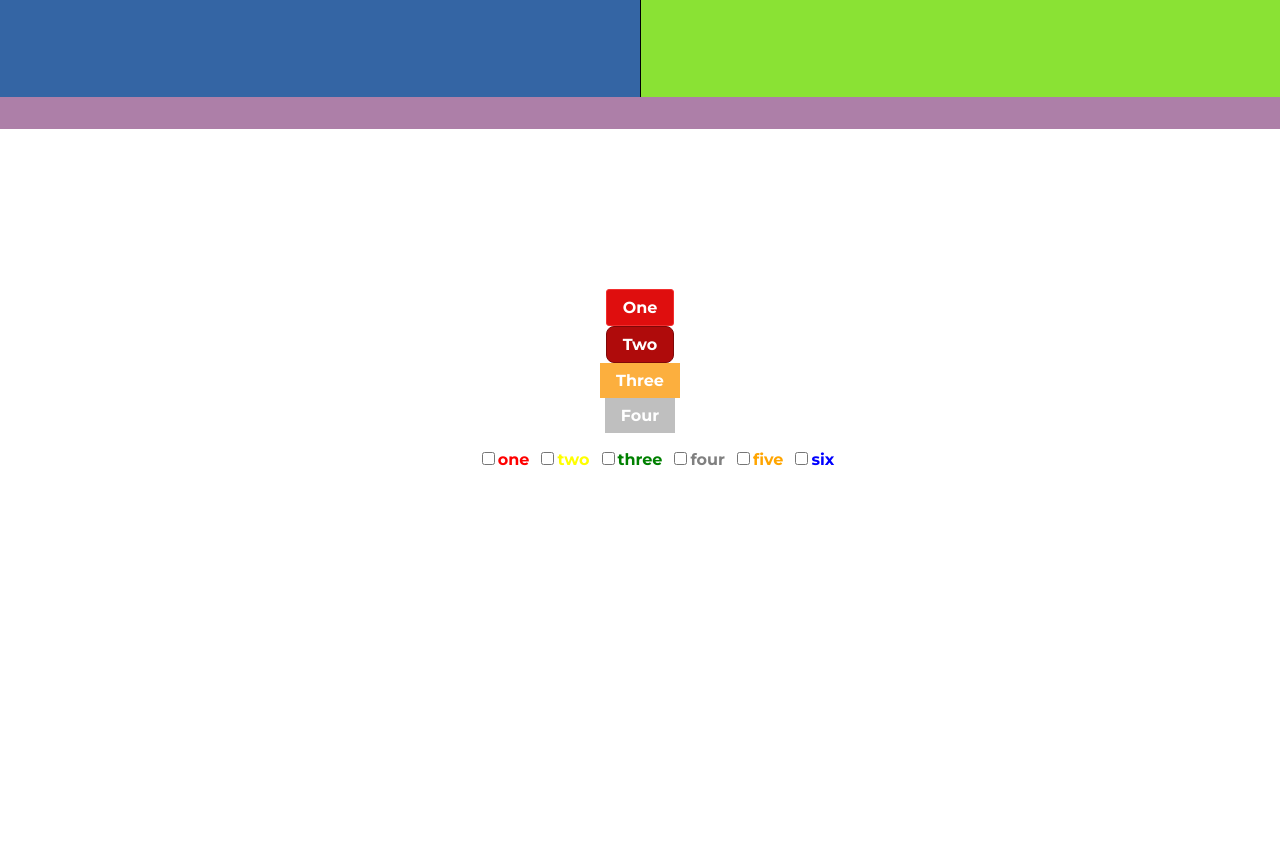
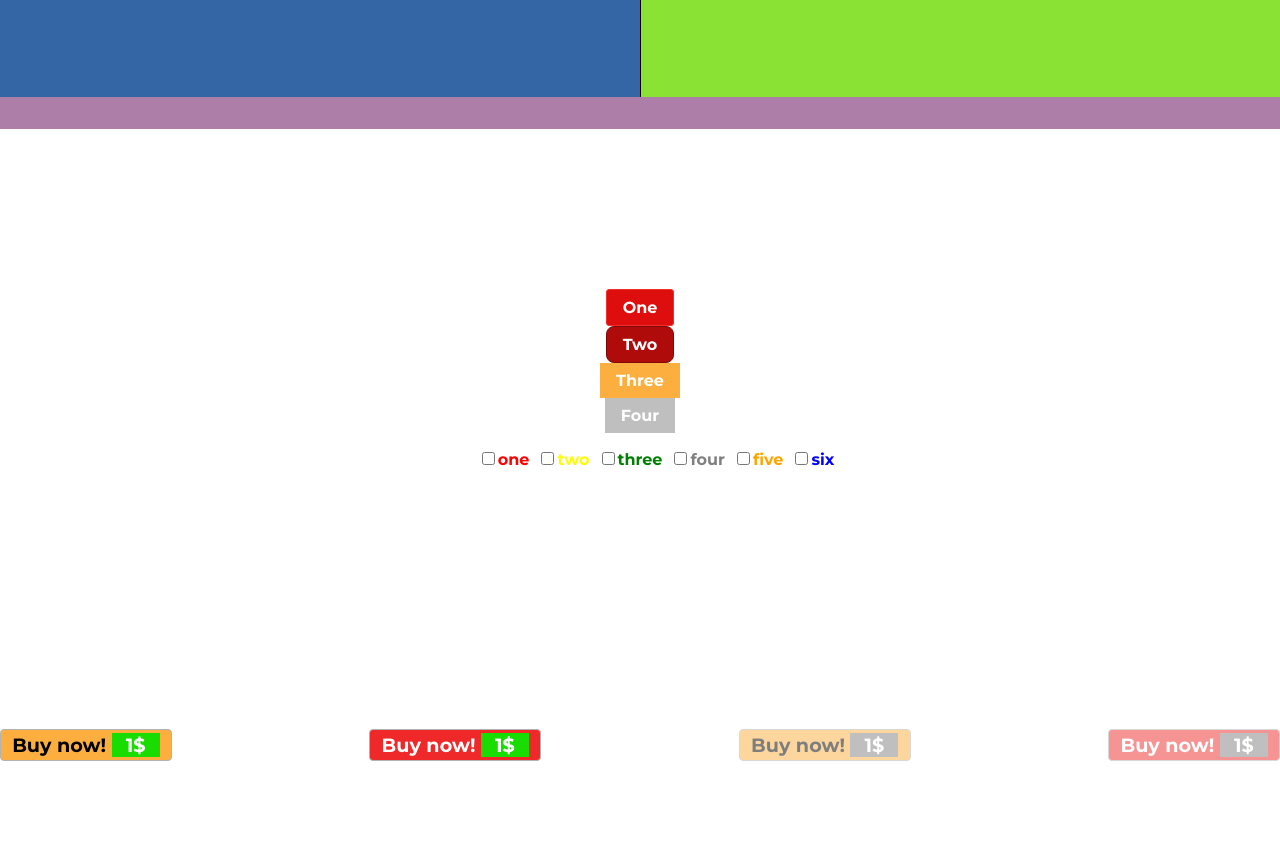
Before and after one commit to mrSerhi/try-sass-in-action, a plain HTML site: page index.html in a window 1280 px wide. Shown: the part 1414-2259 px from the top of the page. Before the commit the page ends 2059 px from the top, so only its background shows below. Drawn offline with Linux system fonts and the light colour scheme.

Commit message:
new example on primer with buttons us inheritens

```diff
--- a/index.html
+++ b/index.html
@@ -73,5 +73,24 @@
 			<li class="list-item list-item-blue"><input type="checkbox">six</li>
 		</ul>
 	</section>
+
+	<section class="button-block">
+		<button type="button" class="button-block__button button-block__button--secondary">
+			Buy now!
+			<span class="button-block__button-badg">1$</span>
+		</button>
+		<button type="button" class="button-block__button button-block__button--primary">
+			Buy now!
+			<span class="button-block__button-badg">1$</span>
+		</button>
+		<button type="button" class="button-block__button button-block__button--secondary" disabled>
+			Buy now!
+			<span class="button-block__button-badg">1$</span>
+		</button>
+		<button type="button" class="button-block__button button-block__button--primary" disabled>
+			Buy now!
+			<span class="button-block__button-badg">1$</span>
+		</button>
+	</section>
 </body>
 </html>
--- a/src/sass/_mixins.scss
+++ b/src/sass/_mixins.scss
@@ -22,7 +22,7 @@
 }
 
 // mixins for the flex-box property
-@mixin display_flex_box() {
+@mixin display_flex_box {
     display: -webkit-box;
     display: -moz-box;
     display: -ms-flexbox;
--- /dev/null
+++ b/src/sass/components/buttons.scss
@@ -0,0 +1,37 @@
+
+.button-block {
+    @include display_flex_box;
+    flex-flow: row nowrap;
+    justify-content: space-between;
+    @include flex_align_items;
+    min-height: 200px;
+    padding: 0;
+    margin: auto;
+
+    .button-block__button {
+        @extend .btn;
+
+        &--secondary {
+            @extend .btn-secondary;
+        }
+
+        &--primary {
+            @extend .btn-primary;
+        }
+
+        &:disabled {
+            @extend .btn:disabled;
+
+            .button-block__button-badg {
+                background: $gray;
+            }
+        }
+
+        &-badg {
+            display: inline-block;
+            width: 3rem;
+            color: $white;
+            background: $link-color-green;
+        }
+    }
+}
--- a/src/sass/main.scss
+++ b/src/sass/main.scss
@@ -13,6 +13,7 @@
         @include weight_text() {
             font-family: $common-font-family;
         }
+
     }
 
     .link {
@@ -32,6 +33,7 @@
     }
 
     .btn {
+        position: relative;
         @include weight_text() {
             font-family: inherit;
         }
@@ -47,7 +49,16 @@
             cursor: pointer;
         }
 
-        &.btn-primary {
+        &-alert {
+            @include btn-change-colors($alert);
+
+            &:hover,
+            &:active {
+                @include btn-change-colors(lighten($alert , 10%));
+            }
+        }
+
+        &-primary {
             @include btn-change-colors($primary);
 
             &:hover,
@@ -56,7 +67,7 @@
             }
         }
 
-        &.btn-secondary {
+        &-secondary {
             @include btn-change-colors($secondary, $black);
 
             &:hover,
@@ -260,3 +271,4 @@
 
 // components
 @import './components/links';
+@import './components/buttons';
```
Also changed, not shown: main.css.
